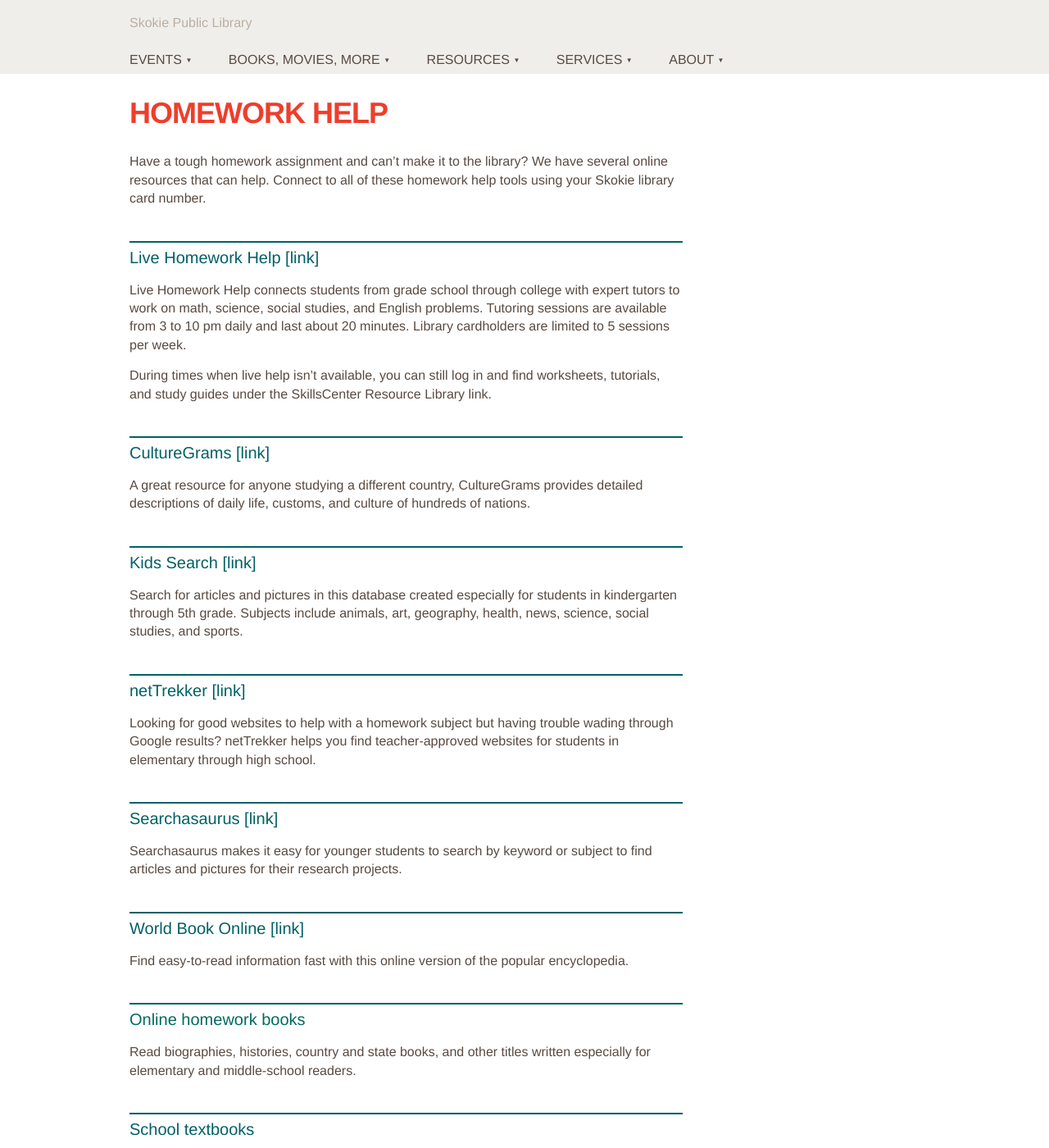
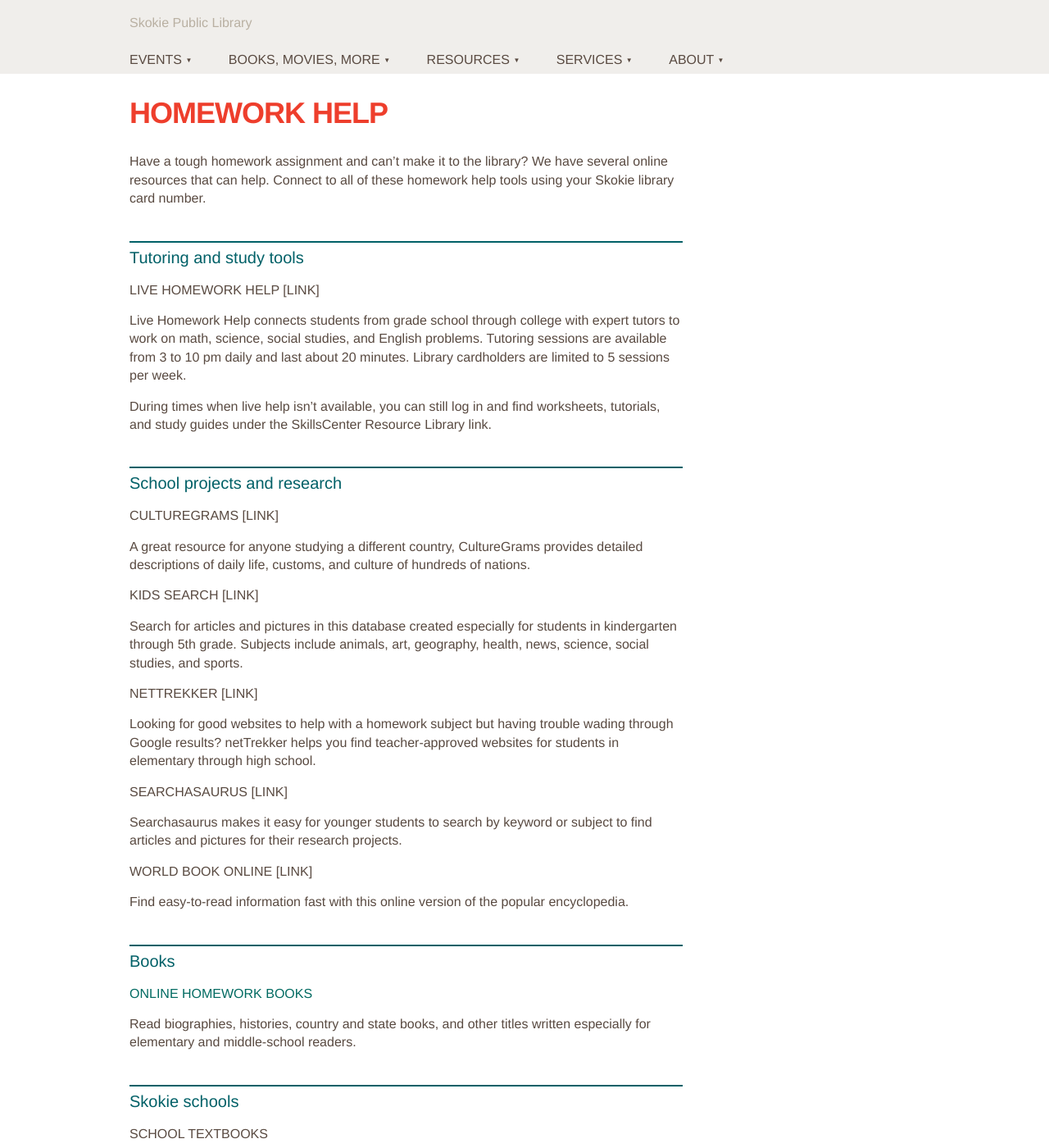
Before and after one commit to skokielibrary/spl-content, a Jekyll site: the page built from _content/mandy/resources--homework-help.markdown, in a window 1280 px wide and 1400 px high. Shown: the whole window at 82% size. Built offline with Jekyll 4.4.1, drawn with Linux system fonts in a browser that asks for light colours.

Commit message:
Updated resources--homework-help.markdown

```diff
--- a/_content/mandy/resources--homework-help.markdown
+++ b/_content/mandy/resources--homework-help.markdown
@@ -6,28 +6,34 @@ published: true
 
 Have a tough homework assignment and can't make it to the library? We have several online resources that can help. Connect to all of these homework help tools using your Skokie library card number.
 
-##Live Homework Help [link]
+##Tutoring and study tools
+
+###LIVE HOMEWORK HELP [link]
 Live Homework Help connects students from grade school through college with expert tutors to work on math, science, social studies, and English problems. Tutoring sessions are available from 3 to 10 pm daily and last about 20 minutes. Library cardholders are limited to 5 sessions per week.
 
 During times when live help isn't available, you can still log in and find worksheets, tutorials, and study guides under the SkillsCenter Resource Library link.
 
-##CultureGrams [link]
+##School projects and research
+
+###CULTUREGRAMS [link]
 A great resource for anyone studying a different country, CultureGrams provides detailed descriptions of daily life, customs, and culture of hundreds of nations.
 
-##Kids Search [link]
+###KIDS SEARCH [link]
 Search for articles and pictures in this database created especially for students in kindergarten through 5th grade. Subjects include animals, art, geography, health, news, science, social studies, and sports.
 
-##netTrekker [link]
+###NETTREKKER [link]
 Looking for good websites to help with a homework subject but having trouble wading through Google results? netTrekker helps you find teacher-approved websites for students in elementary through high school.
 
-##Searchasaurus [link]
+###SEARCHASAURUS [link]
 Searchasaurus makes it easy for younger students to search by keyword or subject to find articles and pictures for their research projects.
 
-##World Book Online [link]
+###WORLD BOOK ONLINE [link]
 Find easy-to-read information fast with this online version of the popular encyclopedia.
 
-##[Online homework books](http://encore.skokielibrary.info/iii/encore/search/C__S%28%28Marshall%20Cavendish%20ebooks%29%20%7C%20%28abdo%20digital%29%20%7C%20%28Marshall%20Cavendish%20ebooks%29%20%7C%20%28my%20capstone%20library%29%29%20f%3Ae__Orightresult__U?lang=eng&suite=beta)
+##Books
+###[Online homework books](http://encore.skokielibrary.info/iii/encore/search/C__S%28%28Marshall%20Cavendish%20ebooks%29%20%7C%20%28abdo%20digital%29%20%7C%20%28Marshall%20Cavendish%20ebooks%29%20%7C%20%28my%20capstone%20library%29%29%20f%3Ae__Orightresult__U?lang=eng&suite=beta)
 Read biographies, histories, country and state books, and other titles written especially for elementary and middle-school readers.
 
-##School textbooks
+##Skokie schools
+###SCHOOL TEXTBOOKS
 A number of Skokie schools have loaned us copies of their textbooks for use in the library. Elementary and middle school textbooks are at the Youth Services Desk on the first floor; high school textbooks are shelved on the second floor.
```
